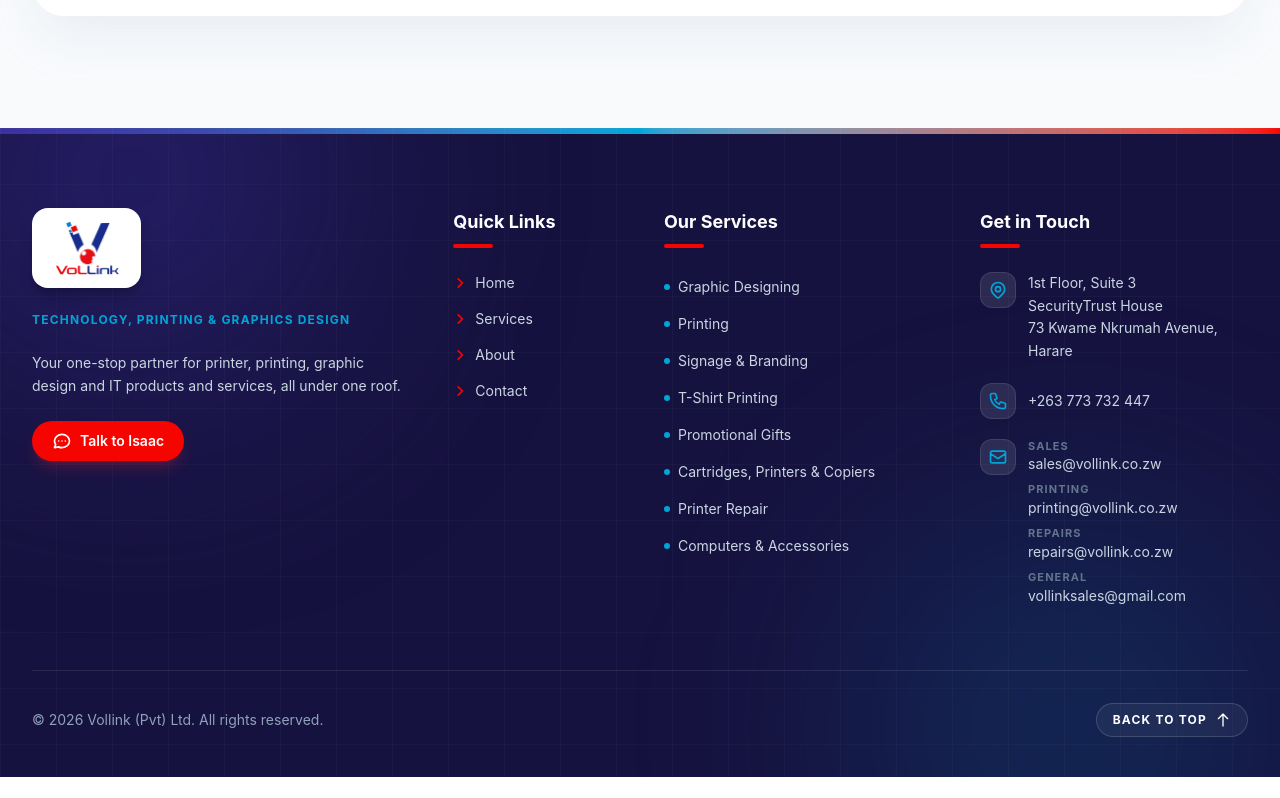
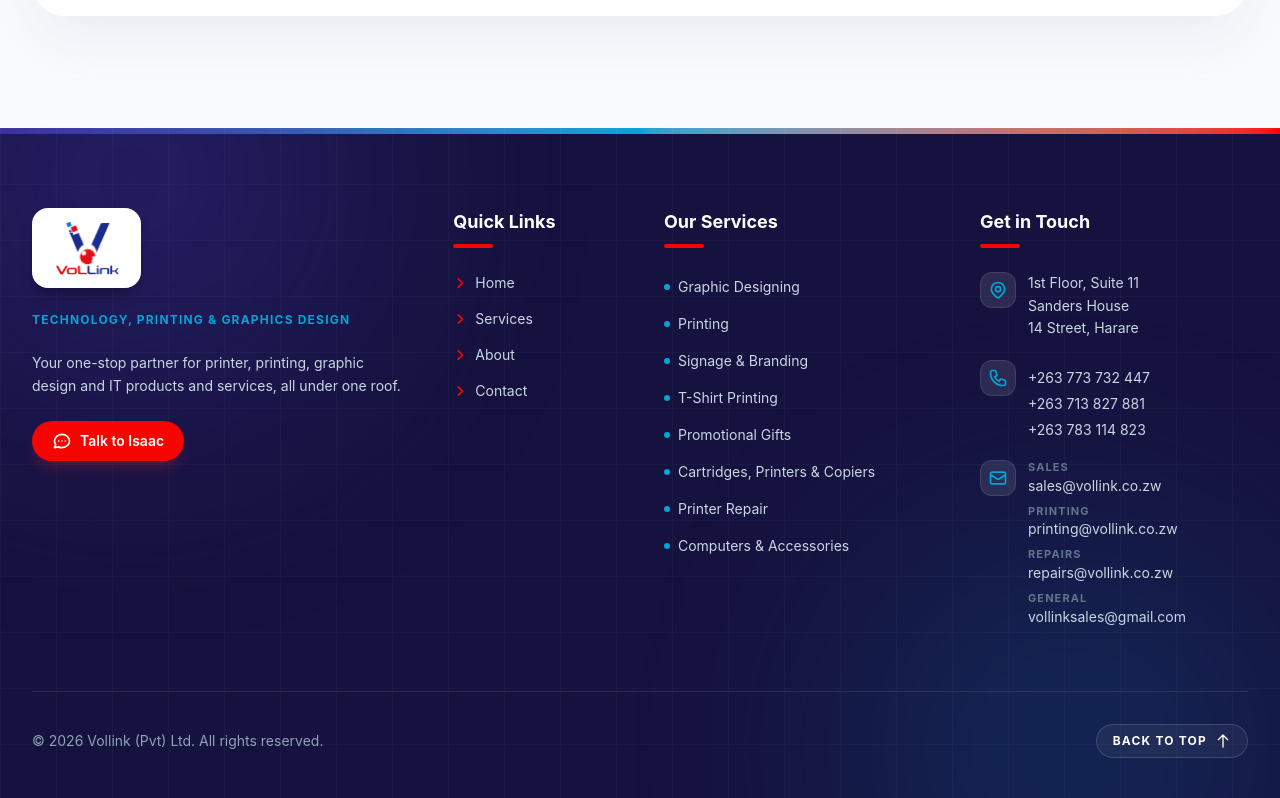
Before and after one commit to kapselite/Vollink, a React (Vite) app: page / in a window 1280 px wide. Shown: the part 4182-4980 px from the top of the page. Before the commit the page ends 4959 px from the top, so only its background shows below. Built offline with nearby package versions, Linux system fonts and the light colour scheme.

Commit message:
Update footer contact details and improve phone number display

```diff
--- a/src/components/Footer.tsx
+++ b/src/components/Footer.tsx
@@ -43,10 +43,17 @@
   { label: 'General', address: 'vollinksales@gmail.com' },
 ];
 
-const phoneDisplay = '+263 773 732 447';
+// Main number, also used for the WhatsApp button
 const phoneNumber = '263773732447';
+
+const phones: { display: string; number: string }[] = [
+  { display: '+263 773 732 447', number: phoneNumber },
+  { display: '+263 713 827 881', number: '263713827881' },
+  { display: '+263 783 114 823', number: '263783114823' },
+];
+
 const mapsUrl =
-  'https://www.google.com/maps/search/?api=1&query=SecurityTrust+House+73+Kwame+Nkrumah+Avenue+Harare';
+  'https://www.google.com/maps/search/?api=1&query=Sanders+House+14+Street+Harare';
 
 // Shared column heading with the red underline accent used across the brand
 const ColumnHeading: React.FC<{ children: React.ReactNode }> = ({ children }) => (
@@ -167,24 +174,30 @@
                     </svg>
                   </span>
                   <span className="leading-relaxed">
-                    1st Floor, Suite 3<br />
-                    SecurityTrust House<br />
-                    73 Kwame Nkrumah Avenue, Harare
+                    1st Floor, Suite 11<br />
+                    Sanders House<br />
+                    14 Street, Harare
                   </span>
                 </a>
               </li>
-              <li>
-                <a
-                  href={`tel:+${phoneNumber}`}
-                  className="flex items-center gap-3 hover:text-[#00a5d8] transition-colors duration-200"
-                >
+              <li className="flex items-start gap-3">
                 <span className="w-9 h-9 rounded-xl bg-white/10 border border-white/10 flex items-center justify-center text-[#00a5d8] shrink-0">
                   <svg className="w-5 h-5" fill="none" viewBox="0 0 24 24" stroke="currentColor">
                     <path strokeLinecap="round" strokeLinejoin="round" strokeWidth={2} d="M3 5a2 2 0 012-2h3.28a1 1 0 01.948.684l1.498 4.493a1 1 0 01-.502 1.21l-2.257 1.13a11.042 11.042 0 005.516 5.516l1.13-2.257a1 1 0 011.21-.502l4.493 1.498a1 1 0 01.684.949V19a2 2 0 01-2 2h-1C9.716 21 3 14.284 3 6V5z" />
                   </svg>
                 </span>
-                  {phoneDisplay}
+                <ul className="space-y-1.5 pt-2">
+                  {phones.map((phone) => (
+                    <li key={phone.number}>
+                      <a
+                        href={`tel:+${phone.number}`}
+                        className="hover:text-[#00a5d8] transition-colors duration-200"
+                      >
+                        {phone.display}
                       </a>
+                    </li>
+                  ))}
+                </ul>
               </li>
               <li className="flex items-start gap-3">
                 <span className="w-9 h-9 rounded-xl bg-white/10 border border-white/10 flex items-center justify-center text-[#00a5d8] shrink-0">
```
Lines whose indentation alone changed are shown as unchanged.
